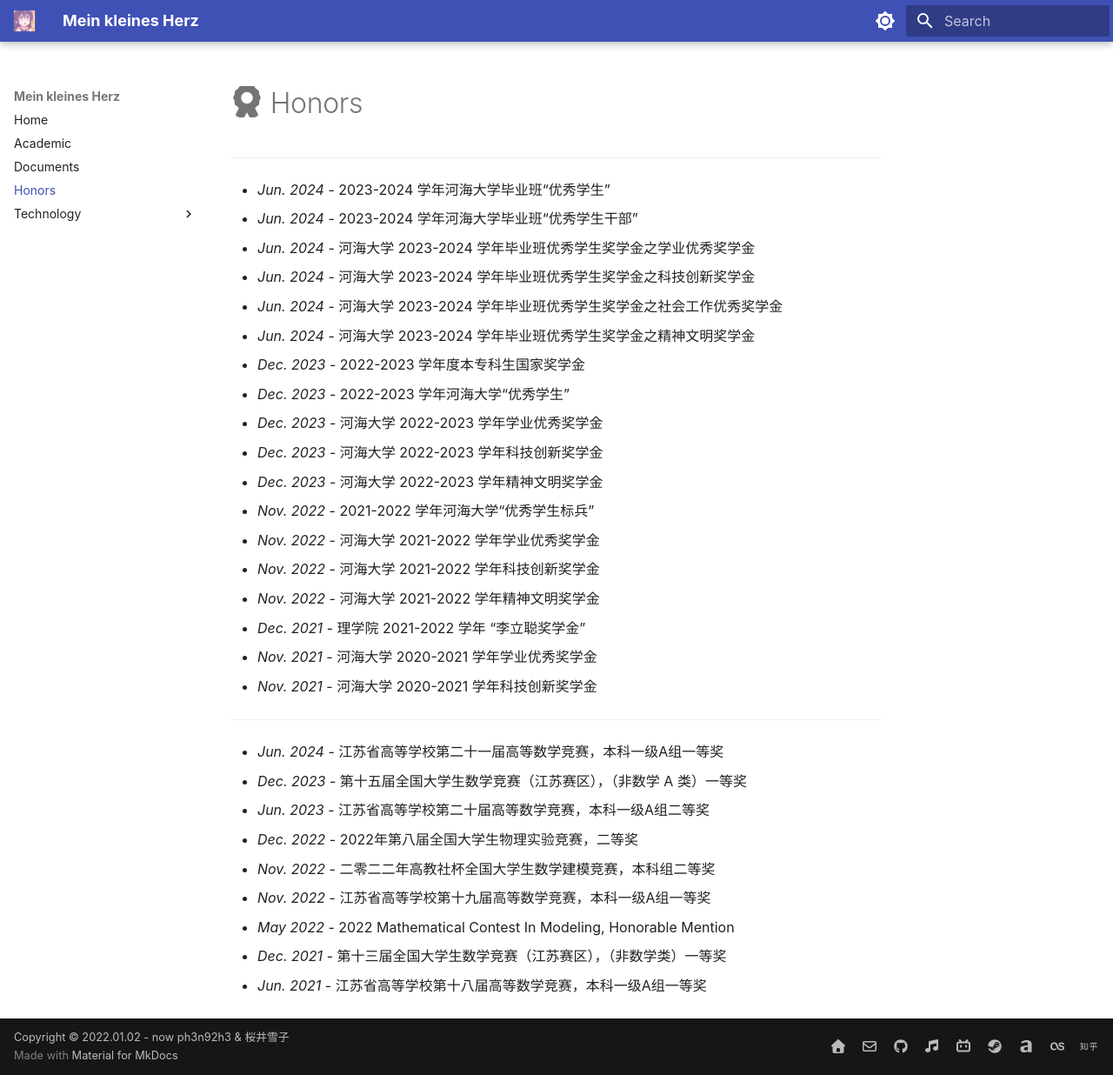
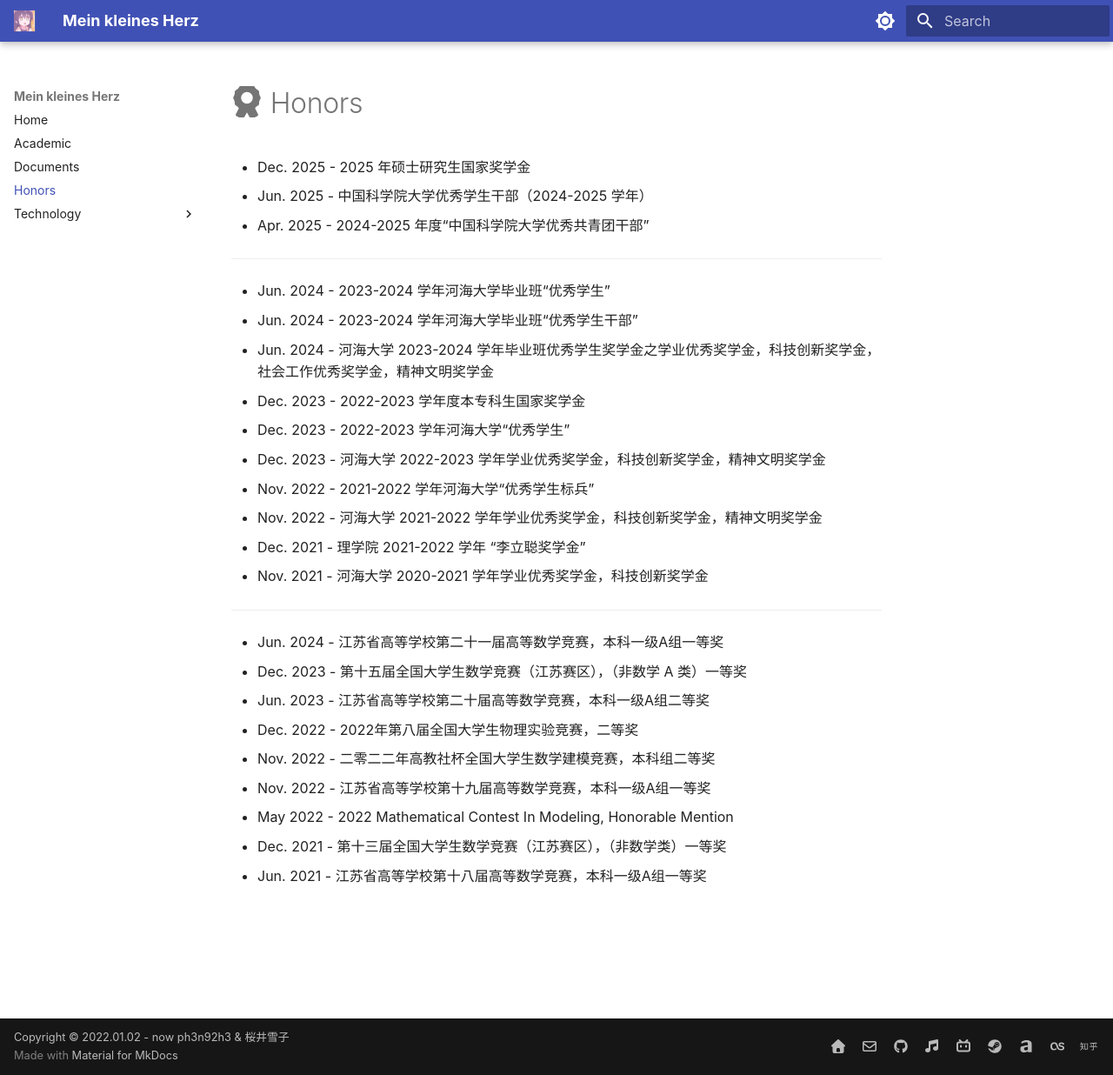
Before and after one commit to ph3n92h3/ph3n92h3.github.io, an MkDocs documentation site: the page built from docs/Honors.md, in a window 1280 px wide and 1236 px high. Shown: the whole window at 87% size. Built offline with MkDocs 1.6.1 and Material for MkDocs 9.7.7, drawn with Linux system fonts in a browser that asks for light colours.

Commit message:
Update honors list formatting and entries

```diff
--- a/docs/Honors.md
+++ b/docs/Honors.md
@@ -1,34 +1,30 @@
 # :fontawesome-solid-award: Honors
+
+- Dec. 2025 - 2025 年硕士研究生国家奖学金
+- Jun. 2025 - 中国科学院大学优秀学生干部（2024-2025 学年）
+- Apr. 2025 - 2024-2025 年度“中国科学院大学优秀共青团干部”
 
 ---
 
-- *Jun. 2024* - 2023-2024 学年河海大学毕业班“优秀学生”
-- *Jun. 2024* - 2023-2024 学年河海大学毕业班“优秀学生干部”
-- *Jun. 2024* - 河海大学 2023-2024 学年毕业班优秀学生奖学金之学业优秀奖学金
-- *Jun. 2024* - 河海大学 2023-2024 学年毕业班优秀学生奖学金之科技创新奖学金
-- *Jun. 2024* - 河海大学 2023-2024 学年毕业班优秀学生奖学金之社会工作优秀奖学金
-- *Jun. 2024* - 河海大学 2023-2024 学年毕业班优秀学生奖学金之精神文明奖学金
-- *Dec. 2023* - 2022-2023 学年度本专科生国家奖学金
-- *Dec. 2023* - 2022-2023 学年河海大学“优秀学生”
-- *Dec. 2023* - 河海大学 2022-2023 学年学业优秀奖学金
-- *Dec. 2023* - 河海大学 2022-2023 学年科技创新奖学金
-- *Dec. 2023* - 河海大学 2022-2023 学年精神文明奖学金
-- *Nov. 2022* - 2021-2022 学年河海大学“优秀学生标兵”
-- *Nov. 2022* - 河海大学 2021-2022 学年学业优秀奖学金
-- *Nov. 2022* - 河海大学 2021-2022 学年科技创新奖学金
-- *Nov. 2022* - 河海大学 2021-2022 学年精神文明奖学金
-- *Dec. 2021* - 理学院 2021-2022 学年 “李立聪奖学金”
-- *Nov. 2021* - 河海大学 2020-2021 学年学业优秀奖学金
-- *Nov. 2021* - 河海大学 2020-2021 学年科技创新奖学金
+- Jun. 2024 - 2023-2024 学年河海大学毕业班“优秀学生”
+- Jun. 2024 - 2023-2024 学年河海大学毕业班“优秀学生干部”
+- Jun. 2024 - 河海大学 2023-2024 学年毕业班优秀学生奖学金之学业优秀奖学金，科技创新奖学金，社会工作优秀奖学金，精神文明奖学金
+- Dec. 2023 - 2022-2023 学年度本专科生国家奖学金
+- Dec. 2023 - 2022-2023 学年河海大学“优秀学生”
+- Dec. 2023 - 河海大学 2022-2023 学年学业优秀奖学金，科技创新奖学金，精神文明奖学金
+- Nov. 2022 - 2021-2022 学年河海大学“优秀学生标兵”
+- Nov. 2022 - 河海大学 2021-2022 学年学业优秀奖学金，科技创新奖学金，精神文明奖学金
+- Dec. 2021 - 理学院 2021-2022 学年 “李立聪奖学金”
+- Nov. 2021 - 河海大学 2020-2021 学年学业优秀奖学金，科技创新奖学金
 
 ---
 
-- *Jun. 2024* - 江苏省高等学校第二十一届高等数学竞赛，本科一级A组一等奖
-- *Dec. 2023* - 第十五届全国大学生数学竞赛（江苏赛区），（非数学 A 类）一等奖
-- *Jun. 2023* - 江苏省高等学校第二十届高等数学竞赛，本科一级A组二等奖
-- *Dec. 2022* - 2022年第八届全国大学生物理实验竞赛，二等奖
-- *Nov. 2022* - 二零二二年高教社杯全国大学生数学建模竞赛，本科组二等奖
-- *Nov. 2022* - 江苏省高等学校第十九届高等数学竞赛，本科一级A组一等奖
-- *May  2022* - 2022 Mathematical Contest In Modeling, Honorable Mention
-- *Dec. 2021* - 第十三届全国大学生数学竞赛（江苏赛区），（非数学类）一等奖
-- *Jun. 2021* - 江苏省高等学校第十八届高等数学竞赛，本科一级A组一等奖
+- Jun. 2024 - 江苏省高等学校第二十一届高等数学竞赛，本科一级A组一等奖
+- Dec. 2023 - 第十五届全国大学生数学竞赛（江苏赛区），（非数学 A 类）一等奖
+- Jun. 2023 - 江苏省高等学校第二十届高等数学竞赛，本科一级A组二等奖
+- Dec. 2022 - 2022年第八届全国大学生物理实验竞赛，二等奖
+- Nov. 2022 - 二零二二年高教社杯全国大学生数学建模竞赛，本科组二等奖
+- Nov. 2022 - 江苏省高等学校第十九届高等数学竞赛，本科一级A组一等奖
+- May  2022 - 2022 Mathematical Contest In Modeling, Honorable Mention
+- Dec. 2021 - 第十三届全国大学生数学竞赛（江苏赛区），（非数学类）一等奖
+- Jun. 2021 - 江苏省高等学校第十八届高等数学竞赛，本科一级A组一等奖
```
